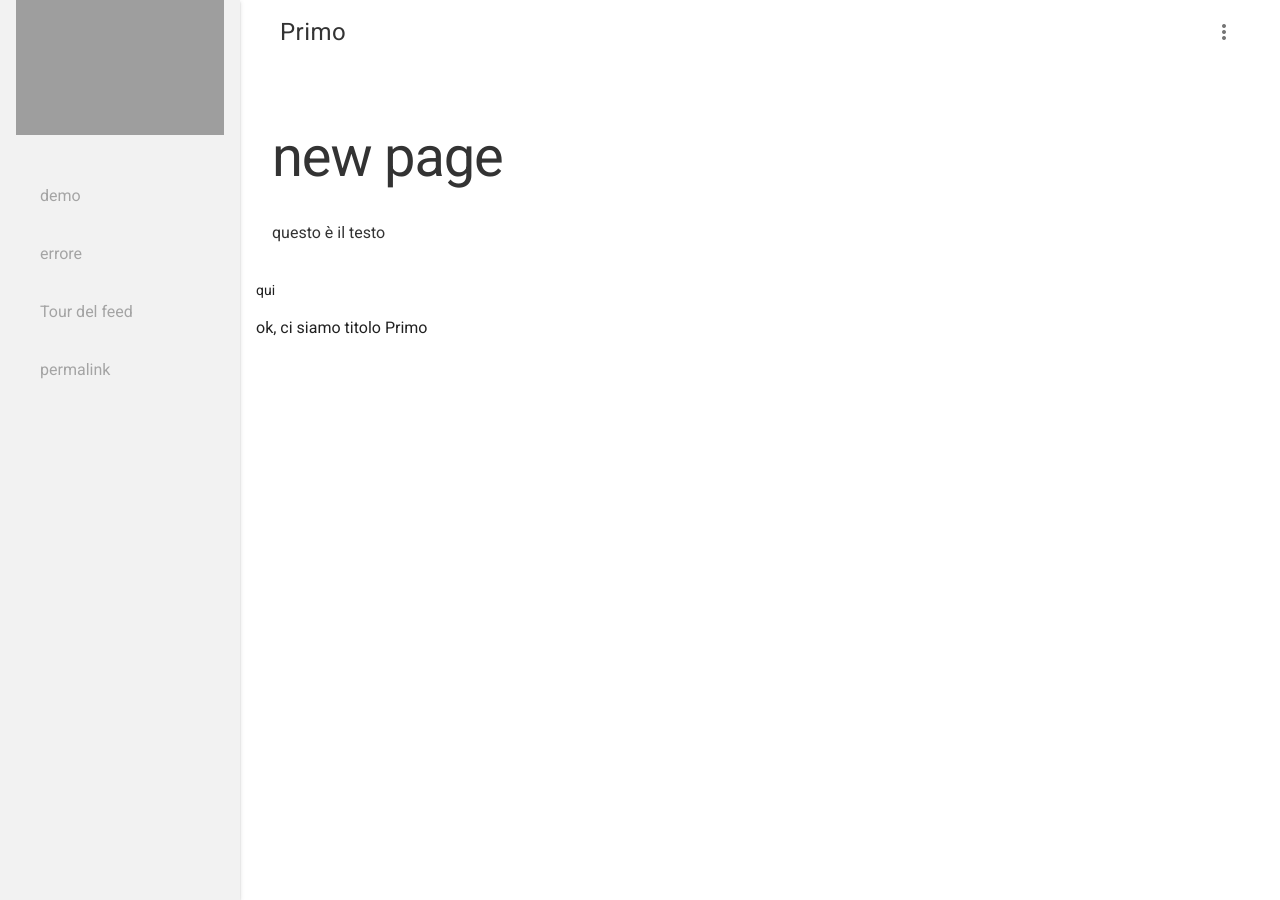
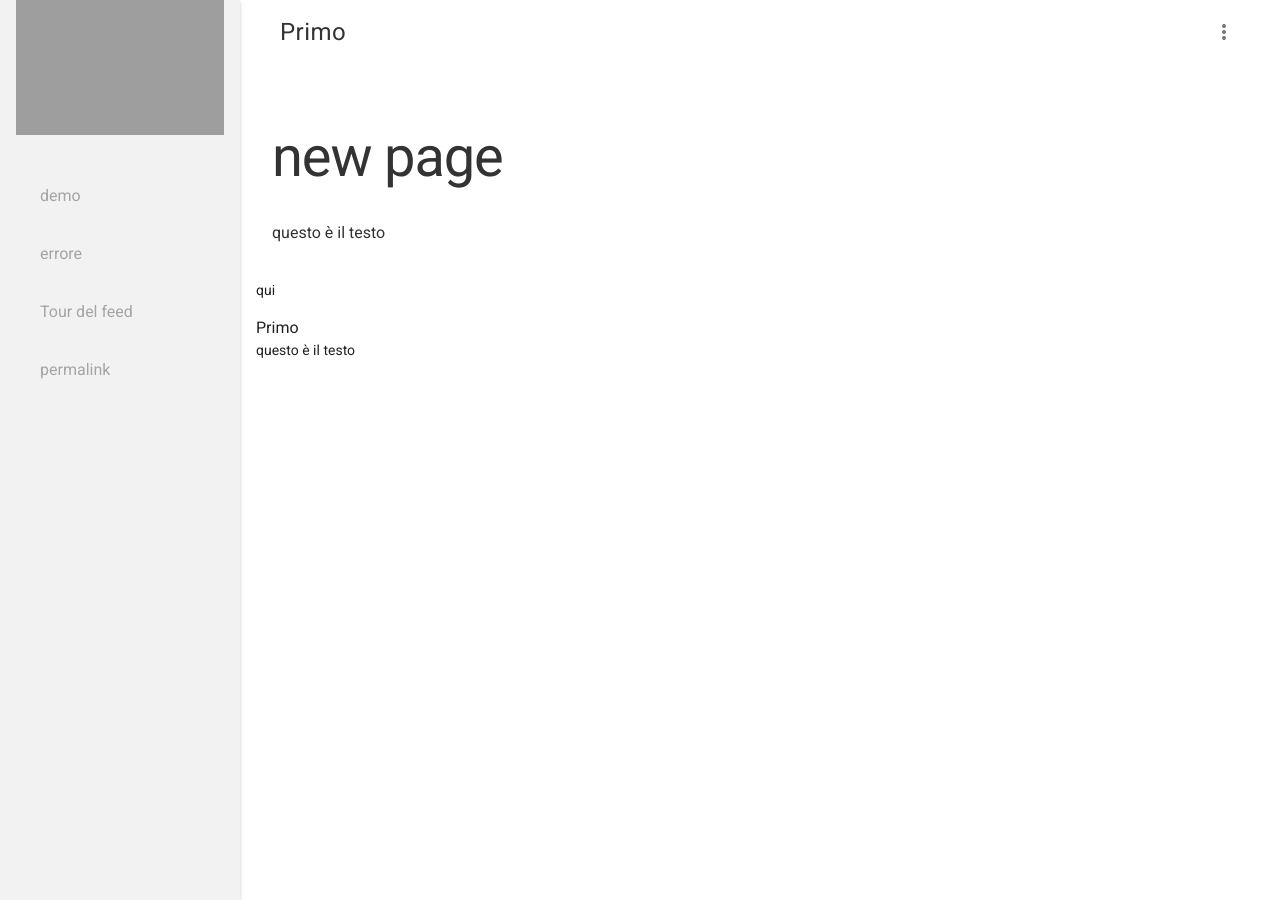
Before and after one commit to noemi-84/tourdelfeed, a Jekyll site: the page built from _step/primo.md, in a window 1280 px wide. Built offline with Jekyll 4.4.1, drawn with Linux system fonts in a browser that asks for light colours; nearby versions of some CDN libraries; grey boxes are pictures that could not be loaded.

Commit message:
aggiunti elementi

```diff
--- a/_layouts/default.html
+++ b/_layouts/default.html
@@ -32,10 +32,9 @@
 
               {% for step in site.step %}
               	{% if page.title == step.title %}
-                	ok, ci siamo
-
-                    titolo
                     {{ step.title }}
+                    {{ step.content }}
+                    {{ step.link-pdf-requisiti }}
                 {% endif %}
 
               {% endfor %}
```
